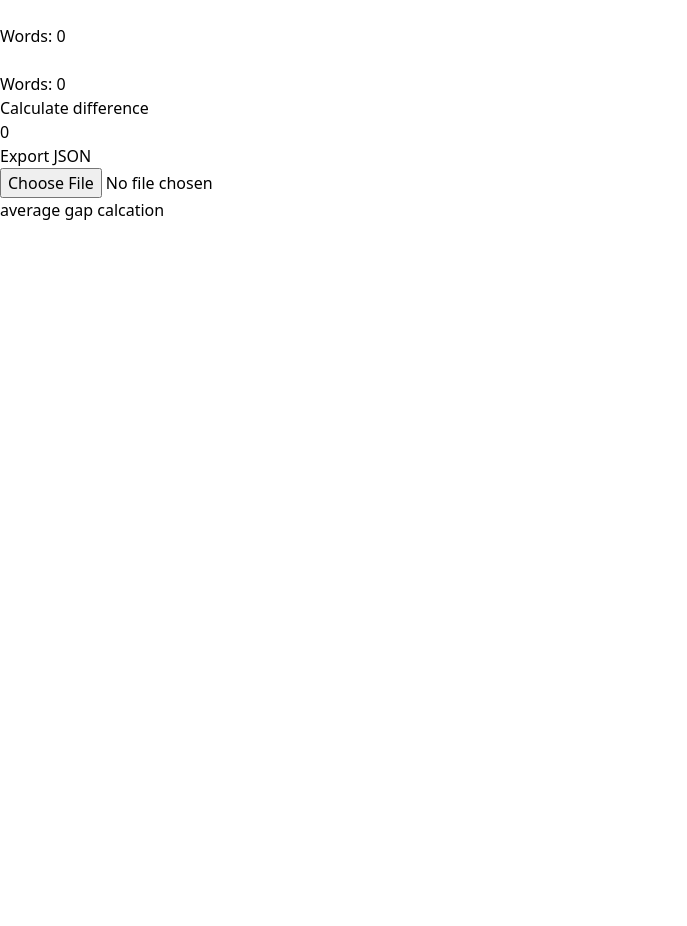
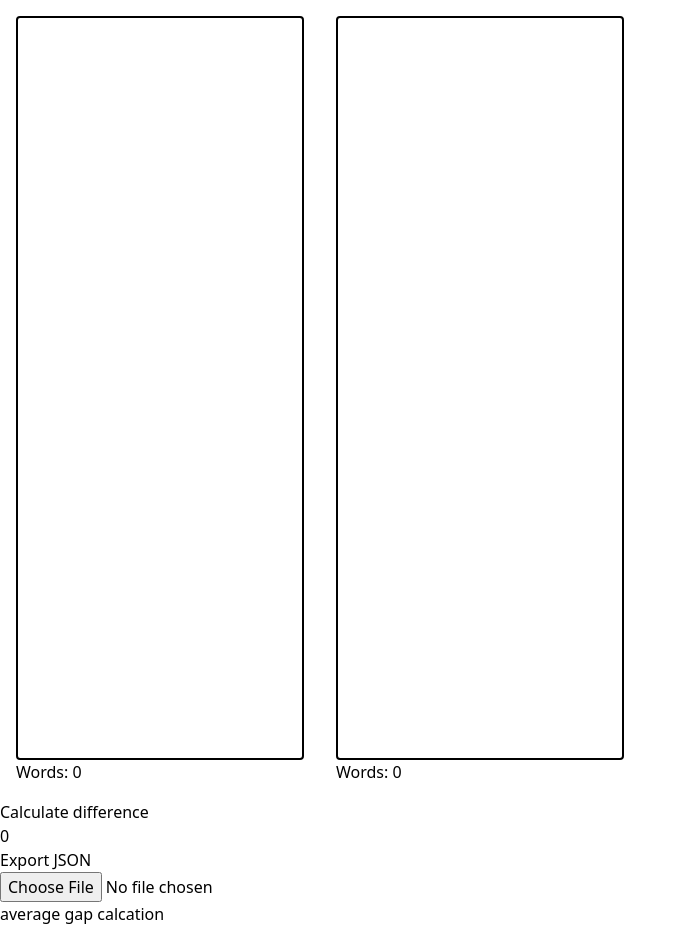
Before and after one commit to levithdev/PomoWords, a React (Vite) app: page / in a window 1280 px wide. Shown: the whole page, without its empty margins (0-687 px from the left). Before the commit the page ends 800 px from the top, so only its background shows below. Built offline with nearby package versions, Linux system fonts and the light colour scheme.

Commit message:
style: add styles to pomodoro inputs and update App and InputPomodoro components

```diff
--- a/src/App.tsx
+++ b/src/App.tsx
@@ -157,30 +157,23 @@ function App() {
   }
   return (
     <div>
-      <div>
-        <div>
+      <div className="grid grid-cols-2 w-1/2 h-screen " >
+        <div className="flex flex-col p-4 ">
           <InputPomodoro
             text={beforeText}
             onChange={setBeforeText}
           />
-        </div>
-        <div>
           <p>Words: {countWords(beforeText)}</p>
         </div>
-      </div>
 
-      <div>
-        <div>
+        <div className="flex flex-col p-4 ">
           <InputPomodoro
             text={afterText}
             onChange={setAfterText}
           />
-        </div>
-        <div>
           <p>Words: {countWords(afterText)}</p>
         </div>
       </div>
-
       <div>
         <ButtonCalculateDiferrence
           onCalculateDifference={calculateDifference}
--- a/src/components/InputPomodoro.tsx
+++ b/src/components/InputPomodoro.tsx
@@ -3,14 +3,12 @@ interface InputPomodoroProps {
   onChange: (newText: string) => void
 }
 
-export function InputPomodoro({text, onChange}: InputPomodoroProps ) {
+export function InputPomodoro({ text, onChange }: InputPomodoroProps) {
   return (
-        <div>
-            <input
-             type="text"
+    <textarea
+      className="flex-1 w-full resize-none border-2 border-black rounded p-4 text-sm focus:outline-none"
       value={text}
       onChange={(e) => onChange(e.target.value)}
     />
-        </div>
   )
 }
```
Lines whose indentation alone changed are shown as unchanged.
